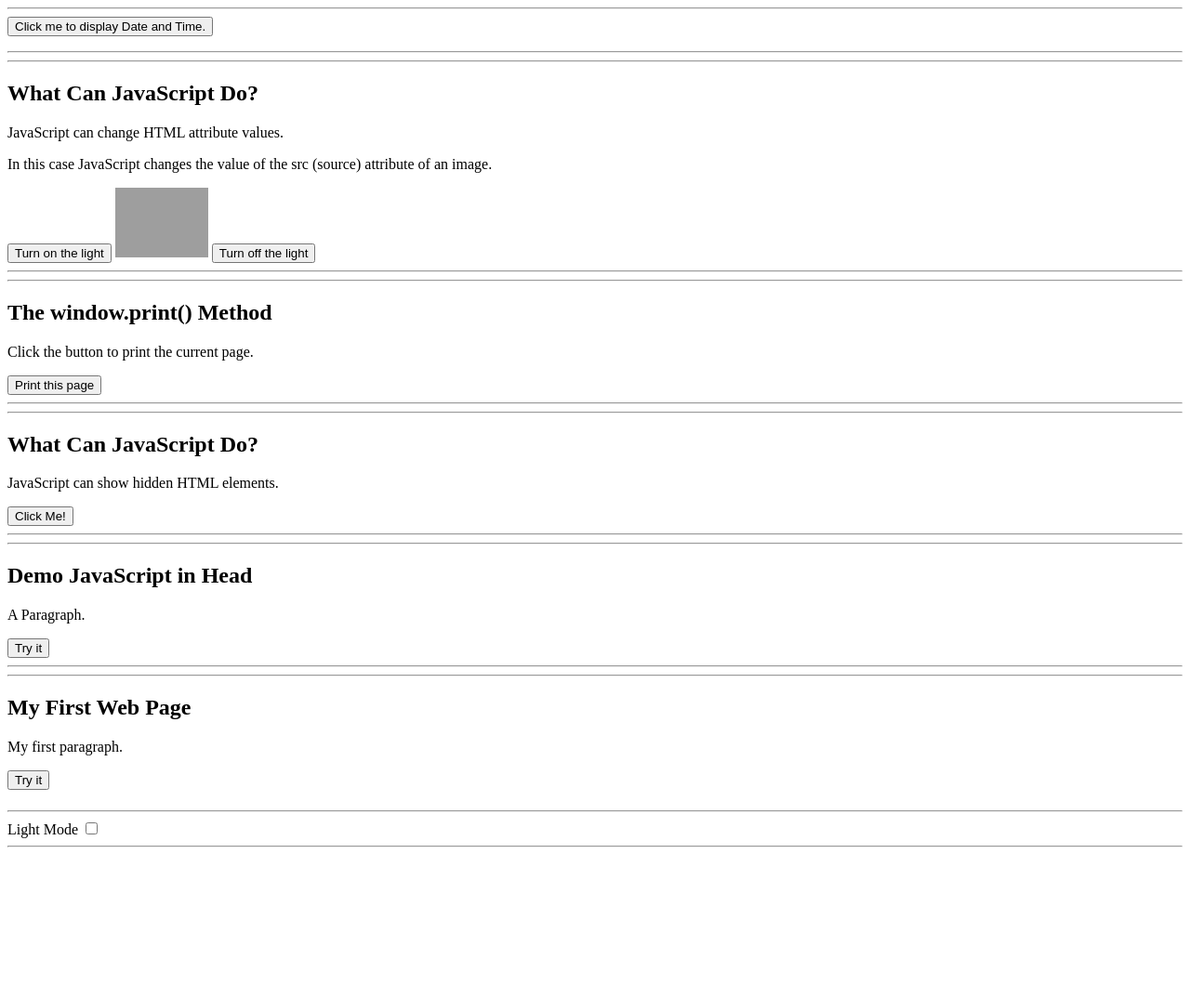
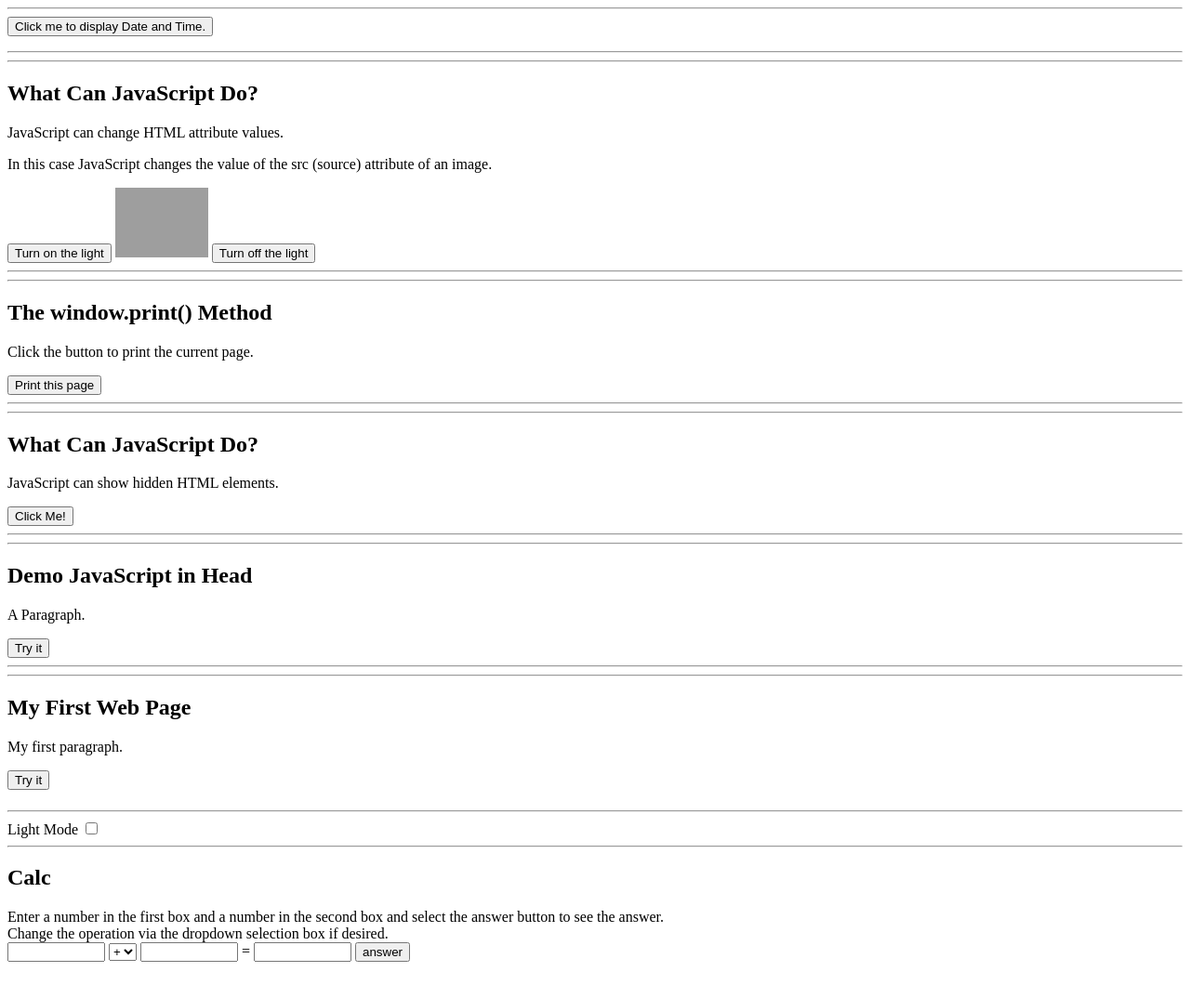
Before and after one commit to TTVPoopooumgood/PPUGgames, a plain HTML site: page Index.html in a window 1280 px wide. Shown: the whole page at 93% size. Before the commit the page ends 920 px from the top, so only its background shows below. Drawn offline with Linux system fonts and the light colour scheme; grey boxes are pictures that could not be loaded; some icons are missing.

Commit message:
Update Index.html

```diff
--- a/Index.html
+++ b/Index.html
@@ -133,3 +133,58 @@ function myFunction() {
     </script>
   </body>
 </html>
+<script language=javascript type="text/javascript">
+
+var plus,minus,divide,multiply
+
+function initialize(){
+ plus=document.calc.operator.options[0]
+ minus=document.calc.operator.options[1]
+ divide=document.calc.operator.options[2]
+ multiply=document.calc.operator.options[3]
+}
+
+function calculate(){
+    a = parseInt(document.calc.val1.value)
+    b = parseInt(document.calc.val2.value)
+    if (plus.selected)
+        document.calc.answer.value = a + b
+    if (minus.selected)
+        document.calc.answer.value = a - b
+    if (divide.selected)
+        document.calc.answer.value = a / b
+    if (multiply.selected)
+        document.calc.answer.value = a * b
+}
+
+</script>
+
+</head>
+
+<body onLoad="initialize()">
+<h2>Calc</h2>
+
+Enter a number in the first box and a number in the second box and select the answer button to see the answer.
+<br>
+Change the operation via the dropdown selection box if desired.
+<form name="calc" action="post">
+<input type=text name=val1 size=10>
+
+<select name=operator>
+<option value=plus>+
+<option value=minus>-
+<option value=divide>/
+<option value=multiply>*
+</select>
+
+<input type=text name=val2 size=10>
+=
+<input type=text name=answer size=10>
+<input type=button value=answer onClick="calculate()">
+</form>
+
+<br><br>
+
+
+</body>
+</html>
```
